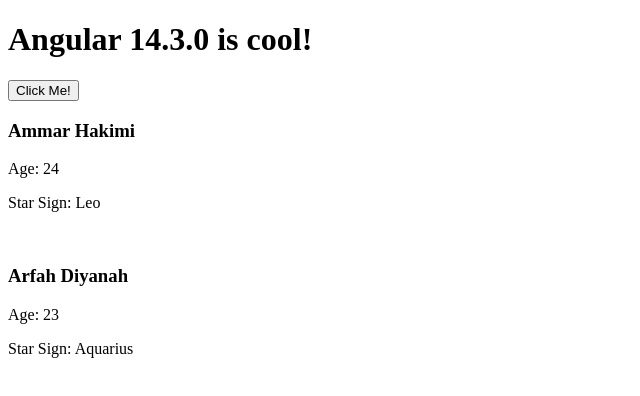
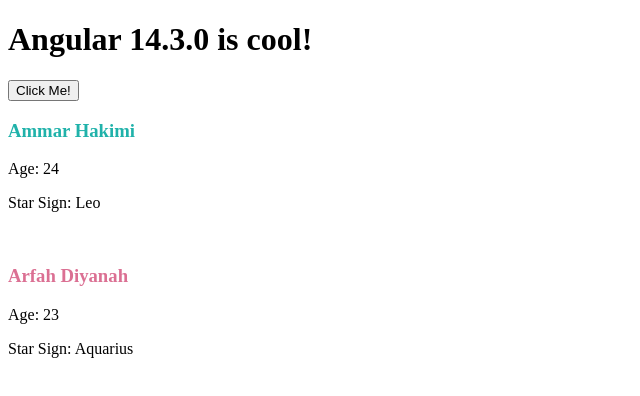
Before and after one commit to ammartian/angular-beginner-component, an Angular app: page / in a window 1280 px wide. Shown: the top 396 px of the page, without its empty margins (0-640 px from the left). Built offline with nearby package versions, Linux system fonts and the light colour scheme.

Commit message:
CSS logic using ngClass

```diff
--- a/src/app/home/home.component.html
+++ b/src/app/home/home.component.html
@@ -3,7 +3,12 @@
 <button [disabled]="clicked" (click)="handleClick()">Click Me!</button>
 
 <div *ngFor="let person of persons">
-    <h3>{{ person.name }}</h3>
+    <h3 [ngClass]="{
+        'blue': person.name === 'Ammar Hakimi',
+        'purple': person.name === 'Arfah Diyanah'
+    }">
+        {{ person.name }}
+    </h3>
     <p>Age: {{person.age }}</p>
     <p>Star Sign: {{person.starSign }}</p>
     <br>
--- a/src/app/home/home.component.scss
+++ b/src/app/home/home.component.scss
@@ -0,0 +1,7 @@
+.blue {
+    color: lightseagreen;
+}
+
+.purple {
+    color: palevioletred;
+}
```
